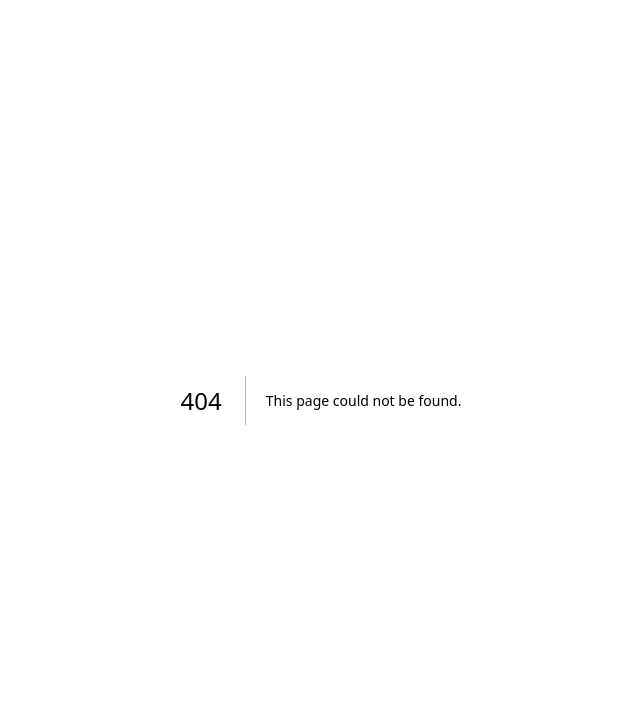
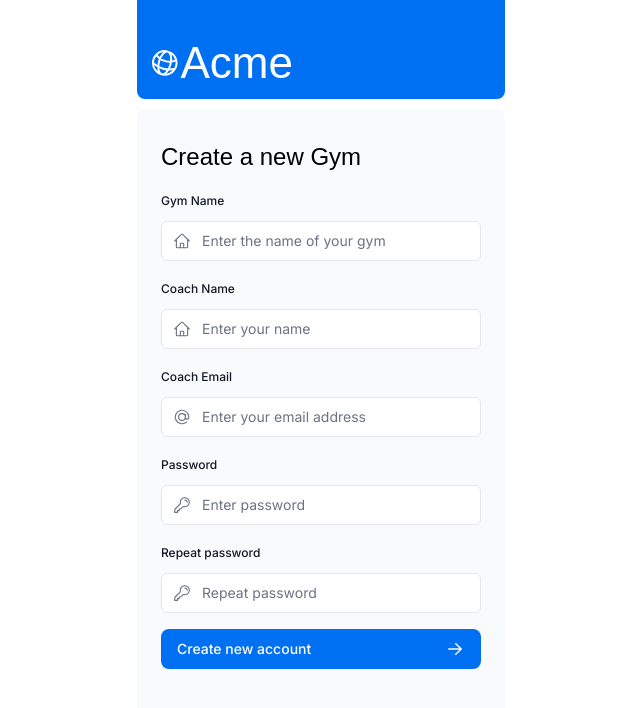
Before and after one commit to JoaquinCardozo/hplan, a Next.js app: page /newgym in a window 1280 px wide. Before the commit this address had no page. Shown: the top 708 px of the page, without its empty margins (319-959 px from the left). Built offline with nearby package versions, Linux system fonts and the light colour scheme; a web font is replaced by a local one.

Commit message:
New gym (and coach) done

```diff
--- a/app/lib/actions.ts
+++ b/app/lib/actions.ts
@@ -20,23 +20,27 @@ export default async function getUserByEmail(email: string): Promise<User | unde
 }
 
 const RegisterCoachFormSchema = z.object({
+  gymName: z.string().min(1, {
+    message: 'Enter the name of your Gym',
+  }),
+  name: z.string().min(1, {
+    message: 'Enter your name',
+  }),
   email: z.string().email({
     message: 'Not a valid email.',
   }),
   password: z.string().min(6, {
     message: 'Password must have at least 6 characters.'
   }),
-  gymName: z.string().min(1, {
-    message: 'Enter the name of your Gym',
-  }),
 });
 
 export type RegisterCoachFormState = {
   errors?: {
+    gymName?: string[];
+    name?: string[];
     email?: string[];
     password?: string[];
     passwordRepeat?: string[];
-    gymName?: string[];
   };
   message?: string | null;
 };
@@ -46,9 +50,10 @@ export async function registerCoach(prevState: RegisterCoachFormState, formData:
 
   try {
     const validatedFormData = RegisterCoachFormSchema.safeParse({
+      gymName: formData.get('gymName'),
+      name: formData.get('name'),
       email: formData.get('email'),
       password: formData.get('password'),
-      gymName: formData.get('gymName'),
     });
     if (!validatedFormData.success) {
       return {
@@ -56,7 +61,7 @@ export async function registerCoach(prevState: RegisterCoachFormState, formData:
         message: 'Form data for new coach is not valid.',
       };
     }
-    const { email, password, gymName } = validatedFormData.data;
+    const { name, email, password, gymName } = validatedFormData.data;
 
     const existingUser = await getUserByEmail(email);
     if (existingUser) {
@@ -73,7 +78,7 @@ export async function registerCoach(prevState: RegisterCoachFormState, formData:
 
     const newUserQuery = await client.sql`
       INSERT INTO users (email, name, password, role, active)
-      VALUES (${email}, 'pepe', ${hashedPassword}, 'coach', TRUE)
+      VALUES (${email}, ${name}, ${hashedPassword}, 'coach', TRUE)
       RETURNING id, email
     `;
     const newUser = newUserQuery.rows[0];
--- a/app/register/page.tsx
+++ b/app/newgym/page.tsx
@@ -1,5 +1,5 @@
 import AcmeLogo from '@/app/ui/acme-logo';
-import RegisterForm from '@/app/ui/register-form';
+import NewGymForm from '@/app/ui/registration/new-gym-form';
 
 export default function RegisterPage() {
   return (
@@ -10,7 +10,7 @@ export default function RegisterPage() {
             <AcmeLogo />
           </div>
         </div>
-        <RegisterForm />
+        <NewGymForm />
       </div>
     </main>
   );
--- a/app/ui/register-form.tsx
+++ b/app/ui/registration/new-gym-form.tsx
@@ -13,7 +13,7 @@ import { Button } from '@/app/ui/button';
 import { useFormState, useFormStatus } from 'react-dom';
 import { registerCoach, RegisterCoachFormState } from '@/app/lib/actions';
 
-export default function RegisterForm() {
+export default function NewGymForm() {
   const [formState, formAction] = useFormState(registerCoachIfPasswordRepeatIsValid, { /* initialState is empty */ });
 
   async function registerCoachIfPasswordRepeatIsValid(prevState: RegisterCoachFormState, formData: FormData) {
@@ -32,7 +32,7 @@ export default function RegisterForm() {
     <form action={formAction} className="space-y-3">
       <div className="flex-1 rounded-lg bg-gray-50 px-6 pb-4 pt-8">
         <h1 className={`${lusitana.className} mb-3 text-2xl`}>
-          Create a new account.
+          Create a new Gym
         </h1>
         <div className="mt-4">
           <label
@@ -47,7 +47,7 @@ export default function RegisterForm() {
               id="gymName"
               name="gymName"
               placeholder="Enter the name of your gym"
-              required
+              //required
               aria-describedby="gymName-error"
             />
             <HomeIcon className="pointer-events-none absolute left-3 top-1/2 h-[18px] w-[18px] -translate-y-1/2 text-gray-500 peer-focus:text-gray-900" />
@@ -62,12 +62,39 @@ export default function RegisterForm() {
           </div>
         </div>
         <div className="mt-4">
+          <label
+            className="mb-3 mt-5 block text-xs font-medium text-gray-900"
+            htmlFor="name"
+          >
+            Coach Name
+          </label>
+          <div className="relative">
+            <input
+              className="peer block w-full rounded-md border border-gray-200 py-[9px] pl-10 text-sm outline-2 placeholder:text-gray-500"
+              id="name"
+              name="name"
+              placeholder="Enter your name"
+              required
+              aria-describedby="name-error"
+            />
+            <HomeIcon className="pointer-events-none absolute left-3 top-1/2 h-[18px] w-[18px] -translate-y-1/2 text-gray-500 peer-focus:text-gray-900" />
+          </div>
+          <div id="name-error" aria-live="polite" aria-atomic="true">
+            {formState.errors?.name &&
+              formState.errors.name.map((error: string) => (
+                <p className="mt-2 text-sm text-red-500" key={error}>
+                  {error}
+                </p>
+              ))}
+          </div>
+        </div>
+        <div className="mt-4">
           <div>
             <label
               className="mb-3 mt-5 block text-xs font-medium text-gray-900"
               htmlFor="email"
             >
-              Email
+              Coach Email
             </label>
             <div className="relative">
               <input
@@ -122,7 +149,7 @@ export default function RegisterForm() {
           <div className="mt-4">
             <label
               className="mb-3 mt-5 block text-xs font-medium text-gray-900"
-              htmlFor="password-repeat"
+              htmlFor="passwordRepeat"
             >
               Repeat password
             </label>
```
